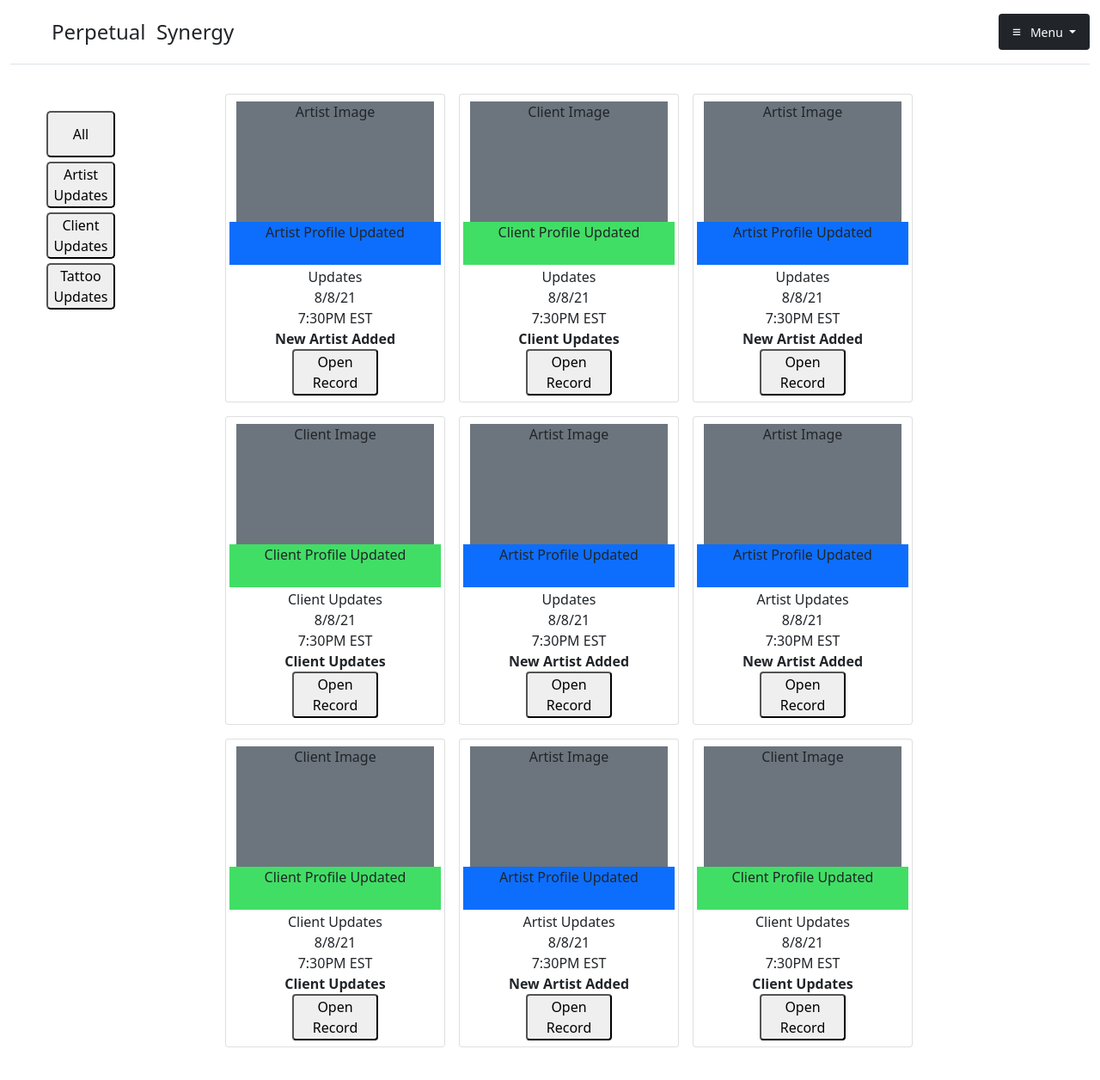
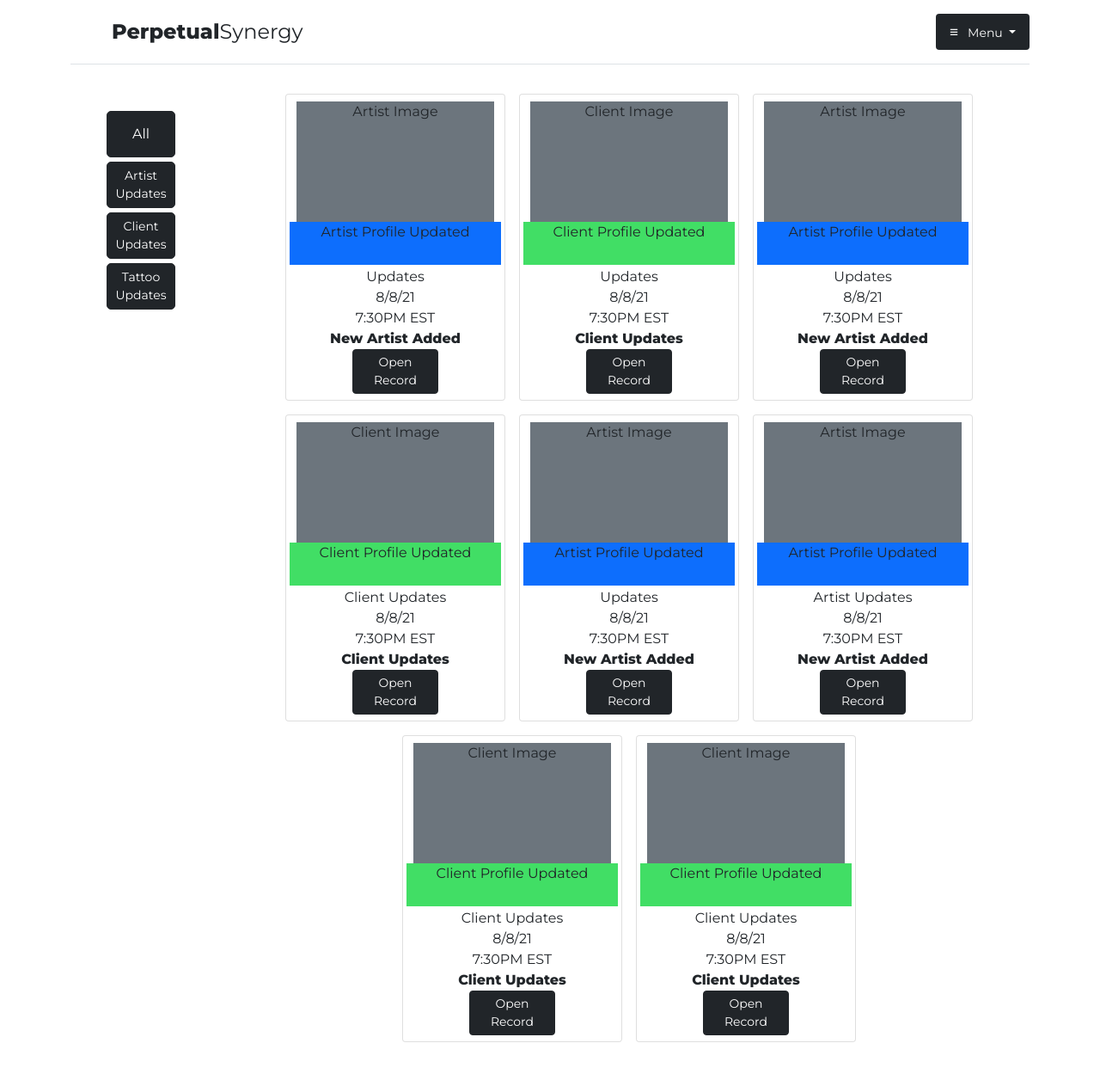
Before and after one commit to PerpetualSyn/PerpetualSyn.github.io, a plain HTML site: page activityfeed.html in a window 1280 px wide. Shown: the top 1256 px of the page at 86% size. Drawn offline with nearby package versions, Linux system fonts and the light colour scheme.

Commit message:
Demo styling
Styling mostly. Buttons and font

```diff
--- a/activityfeed.css
+++ b/activityfeed.css
@@ -3,6 +3,13 @@
 body {
     min-height: 100vh;
     min-height: -webkit-fill-available;
+    font-family: 'Montserrat', sans-serif;
+    font-style: normal;
+    font-weight: 500;
+  }
+
+  .perpSpan {
+    font-weight: 700;
   }
 
   html {
@@ -224,6 +231,6 @@ body {
       border-radius: 5px;
   }
 
-  .container {
+  .containerLower {
     min-width: 100%
   }
--- a/activityfeed.html
+++ b/activityfeed.html
@@ -3,6 +3,9 @@
 	<head>
     <meta charset="UTF-8">
     <title>Perpetual Synergy</title>
+    <link rel="preconnect" href="https://fonts.googleapis.com">
+    <link rel="preconnect" href="https://fonts.gstatic.com" crossorigin>
+    <link href="https://fonts.googleapis.com/css2?family=Montserrat:wght@100;400;800&display=swap" rel="stylesheet">
     <link href="https://cdn.jsdelivr.net/npm/bootstrap@5.1.0/dist/css/bootstrap.min.css" rel="stylesheet" integrity="sha384-KyZXEAg3QhqLMpG8r+8fhAXLRk2vvoC2f3B09zVXn8CA5QIVfZOJ3BCsw2P0p/We" crossorigin="anonymous">
     <link rel="stylesheet" href="activityfeed.css" type="text/css">
   </head>
@@ -14,7 +17,7 @@
         <header class="d-flex flex-wrap justify-content-center py-3 mb-4 border-bottom">
           <a href="/" class="d-flex align-items-center mb-3 mb-md-0 me-md-auto text-dark text-decoration-none">
             <svg class="bi me-2" width="40" height="32"><use xlink:href="#bootstrap"></use></svg>
-            <span class="fs-4">Perpetual &nbsp </span> <span class="fs-4">Synergy</span>
+            <span class="fs-4 perpSpan">Perpetual</span> <span class="fs-4">Synergy</span>
           </a>
 
           <ul class="nav nav-pills">
@@ -40,15 +43,15 @@
           </ul>
         </header>
 
-        <body>
         <div class="main">
-            <div class="container">
+          <div class="container containerLower">
             <div class="wrapper">
+
               <div class="sidebar">
-                  <button class="filterBtn" onclick="location.reload()">All</button>
-                  <button class="filterBtn" onclick="filterCardsArtist()">Artist Updates</button>
-                  <button class="filterBtn" onclick="filterCards()">Client Updates</button>
-                  <button class="filterBtn" onclick="filterCards()">Tattoo Updates</button>
+                <button class="filterBtn btn btn-dark" onclick="location.reload()">All</button>
+                <button class="filterBtn btn btn-dark btn-sm" onclick="filterCardsArtist()">Artist Updates</button>
+                <button class="filterBtn btn btn-dark btn-sm" onclick="filterCards()">Client Updates</button>
+                <button class="filterBtn btn btn-dark btn-sm" onclick="filterCards()">Tattoo Updates</button>
               </div>
 
               <div class="row g-2 justify-content-center afcardRow">
@@ -56,7 +59,7 @@
                   <div class="afcardImage text-center bg-secondary">Artist Image</div>
                   <div class="afcardUpdate text-center bg-success">Artist Profile Updated</div>
                   <div class="afcardLower text-center">Updates <br> 8/8/21 <br> 7:30PM EST <br> <strong>New Artist Added</strong> <br>
-                        <button class="recordBtn" onclick="filterCards()" >Open Record</button>
+                    <button class="recordBtn btn btn-dark btn-sm" onclick="" >Open Record</button>
                   </div>
                 </div>
 
@@ -64,7 +67,7 @@
                   <div class="afcardImage text-center bg-secondary">Client Image</div>
                   <div class="afcardUpdateClient text-center bg-success">Client Profile Updated</div>
                   <div class="afcardLower text-center">Updates <br> 8/8/21 <br> 7:30PM EST <br> <strong>Client Updates</strong> <br>
-                            <button class="recordBtn" onclick="filterCards()">Open Record</button>
+                    <button class="recordBtn btn btn-dark btn-sm" onclick="">Open Record</button>
                   </div>
                 </div>
 
@@ -72,7 +75,7 @@
                   <div class="afcardImage text-center bg-secondary">Artist Image</div>
                   <div class="afcardUpdate text-center bg-success">Artist Profile Updated</div>
                   <div class="afcardLower text-center">Updates <br> 8/8/21 <br> 7:30PM EST <br> <strong>New Artist Added</strong> <br>
-                            <button class="recordBtn">Open Record</button>
+                    <button class="recordBtn btn btn-dark btn-sm">Open Record</button>
                   </div>
                 </div>
 
@@ -80,7 +83,7 @@
                   <div class="afcardImage text-center bg-secondary">Client Image</div>
                   <div class="afcardUpdateClient text-center bg-success">Client Profile Updated</div>
                   <div class="afcardLower text-center">Client Updates <br> 8/8/21 <br> 7:30PM EST <br> <strong>Client Updates</strong> <br>
-                              <button class="recordBtn">Open Record</button>
+                    <button class="recordBtn btn btn-dark btn-sm">Open Record</button>
                   </div>
                 </div>
 
@@ -88,14 +91,15 @@
                   <div class="afcardImage text-center bg-secondary">Artist Image</div>
                   <div class="afcardUpdate text-center bg-success">Artist Profile Updated</div>
                   <div class="afcardLower text-center">Updates <br> 8/8/21 <br> 7:30PM EST <br> <strong>New Artist Added</strong> <br>
-                            <button class="recordBtn">Open Record</button></div>
+                    <button class="recordBtn btn btn-dark btn-sm">Open Record</button>
+                  </div>
                 </div>
 
                 <div class="col-sm-8 col-md-4 col-lg-3 card afcard artistCard">
                   <div class="afcardImage text-center bg-secondary">Artist Image</div>
                   <div class="afcardUpdate text-center bg-success">Artist Profile Updated</div>
                   <div class="afcardLower text-center">Artist Updates <br> 8/8/21 <br> 7:30PM EST <br> <strong>New Artist Added</strong> <br>
-                              <button class="recordBtn">Open Record</button>
+                    <button class="recordBtn btn btn-dark btn-sm">Open Record</button>
                   </div>
                 </div>
 
@@ -103,15 +107,7 @@
                   <div class="afcardImage text-center bg-secondary">Client Image</div>
                   <div class="afcardUpdateClient text-center bg-success">Client Profile Updated</div>
                   <div class="afcardLower text-center">Client Updates <br> 8/8/21 <br> 7:30PM EST <br> <strong>Client Updates</strong> <br>
-                              <button class="recordBtn">Open Record</button>
-                            </div>
-                          </div>
-
-                          <div class="col-sm-8 col-md-4 col-lg-3 card afcard artistCard">
-                            <div class="afcardImage text-center bg-secondary">Artist Image</div>
-                            <div class="afcardUpdate text-center bg-success">Artist Profile Updated</div>
-                            <div class="afcardLower text-center">Artist Updates <br> 8/8/21 <br> 7:30PM EST <br> <strong>New Artist Added</strong> <br>
-                              <button class="recordBtn">Open Record</button>
+                    <button class="recordBtn btn btn-dark btn-sm">Open Record</button>
                  </div>
                 </div>
 
@@ -119,14 +115,16 @@
                   <div class="afcardImage text-center bg-secondary">Client Image</div>
                   <div class="afcardUpdateClient text-center bg-success">Client Profile Updated</div>
                   <div class="afcardLower text-center">Client Updates <br> 8/8/21 <br> 7:30PM EST <br> <strong>Client Updates</strong> <br>
-                              <button class="recordBtn">Open Record</button>
-                            </div>
-                        </div>
-                    </div>
-                </div>
+                    <button class="recordBtn btn btn-dark btn-sm">Open Record</button>
                   </div>
                 </div>
 
+              </div><!-- End Row -->
+            </div><!-- End Wrapper -->
+          </div><!-- End Container 2 -->
+        </div><!-- End Main Div -->
+      </div><!-- End Container 1 -->
+    </main>
 
     <script src="https://cdn.jsdelivr.net/npm/bootstrap@5.1.0/dist/js/bootstrap.bundle.min.js" integrity="sha384-U1DAWAznBHeqEIlVSCgzq+c9gqGAJn5c/t99JyeKa9xxaYpSvHU5awsuZVVFIhvj" crossorigin="anonymous"></script>
     <script src="index.js"></script>
--- a/index.css
+++ b/index.css
@@ -3,7 +3,16 @@
 body {
   min-height: 100vh;
   min-height: -webkit-fill-available;
+  font-family: 'Montserrat', sans-serif;
+  font-style: normal;
+  font-weight: 500;
 }
+
+
+.perpSpan {
+  font-weight: 700;
+}
+
 
 html {
   height: -webkit-fill-available;
```
Also changed, not shown: activityreport.html (+5 -2 lines), bbg.html (+4 -1 lines), index.html (+4 -1 lines), shopschedule.html (+4 -1 lines). Lines whose indentation alone changed are shown as unchanged.
